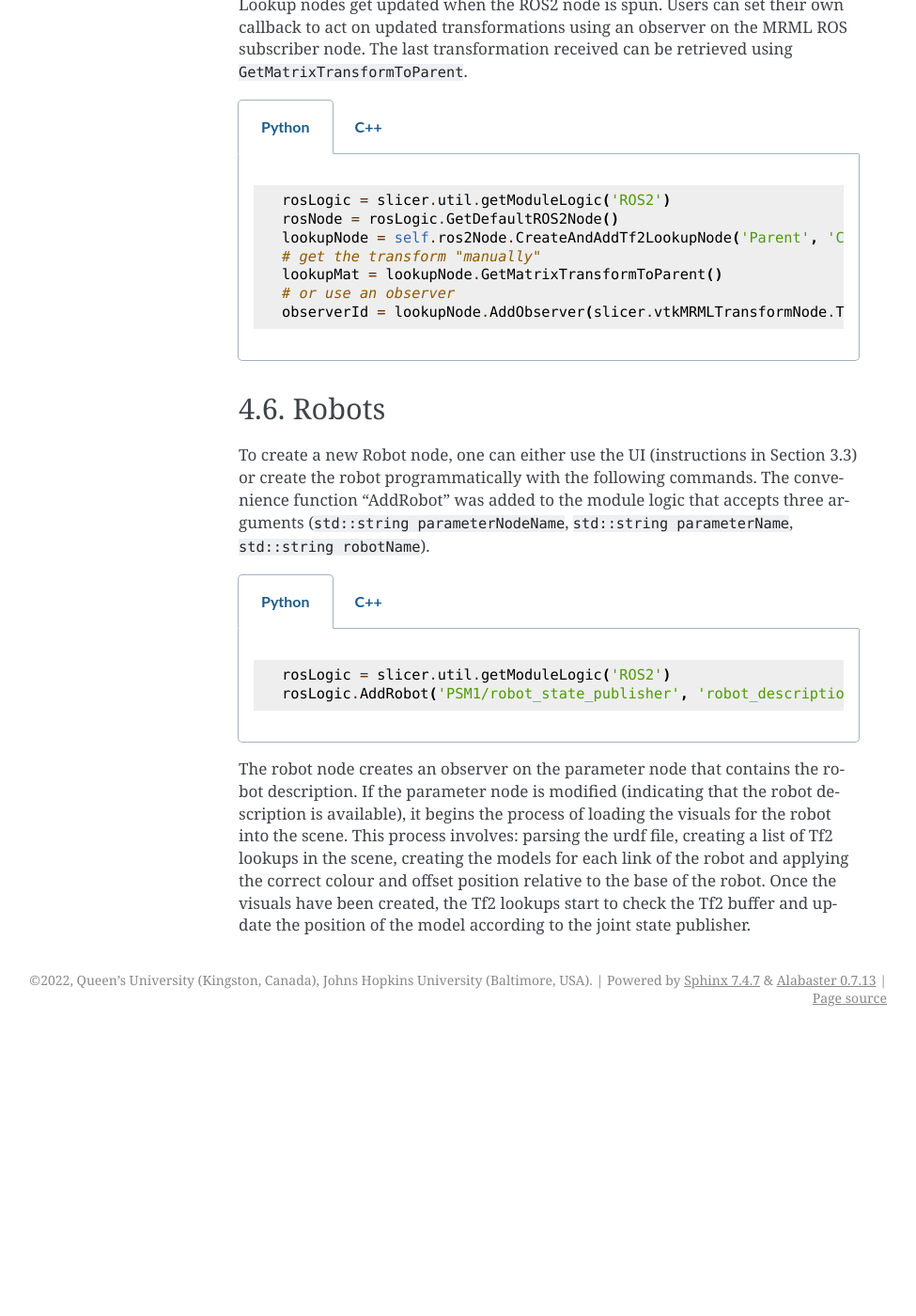
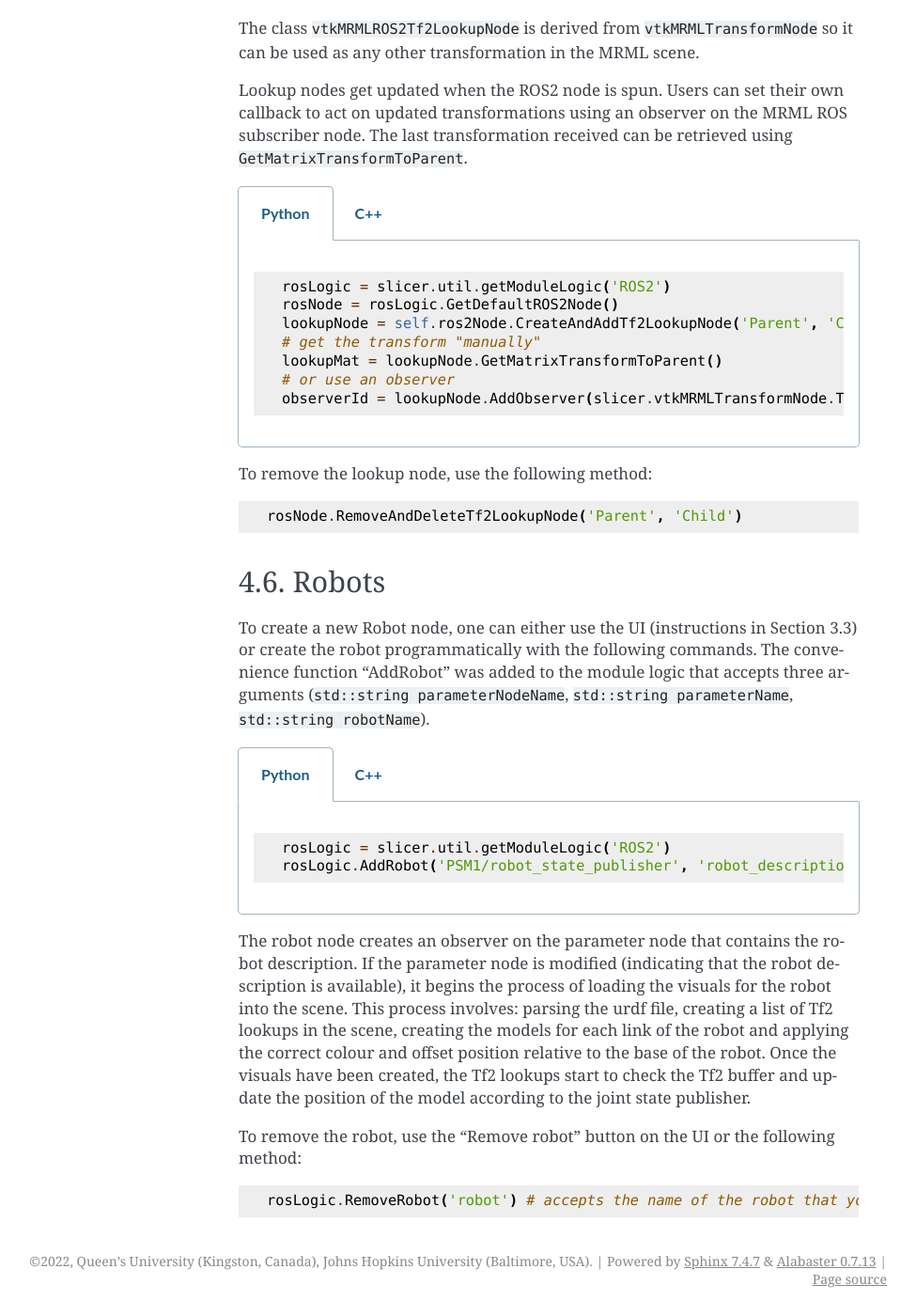
Before and after one commit to rosmed/slicer_ros2_module, a Sphinx documentation site: the page built from docs/pages/mrml-ros-nodes.rst, in a window 1280 px wide and 1400 px high, scrolled down 8301 px. Shown: the whole window at 94% size, without its empty margins (166-1141 px from the left). Built offline with Sphinx 7.4.7, drawn with Linux system fonts in a browser that asks for light colours; before the commit the page ends 9402 px from its top, so only the background shows below that; some of the changed text lies outside the part shown.

Commit message:
Update mrml-ros-nodes.rst

```diff
--- a/docs/pages/mrml-ros-nodes.rst
+++ b/docs/pages/mrml-ros-nodes.rst
@@ -529,6 +529,12 @@ node is modified.
          broadcastedMat->SetElement(0, 3, 66.0);
          broadcaster->Broadcast(broadcastedMat);
 
+To remove the broadcaster node, use the following method:
+
+.. code-block:: python
+
+   rosNode.RemoveAndDeleteTf2BroadcasterNode('Parent', 'Child')
+
 
 Lookups
 =======
@@ -572,6 +578,13 @@ be retrieved using ``GetMatrixTransformToParent``.
          vtkSmartPointer<vtkMatrix4x4> lookupMat = vtkMatrix4x4::New();
          lookupMat->GetMatrixTransformToParent(lookupMat);
 
+To remove the lookup node, use the following method:
+
+.. code-block:: python
+
+   rosNode.RemoveAndDeleteTf2LookupNode('Parent', 'Child')
+
+
 ======
 Robots
 ======
@@ -596,3 +609,9 @@ To create a new Robot node, one can either use the UI (instructions in Section 3
          robot->AddToROS2Node(rosNode->GetID(), "PSM1/robot_state_publisher", "robot_description", "PSM");
 
 The robot node creates an observer on the parameter node that contains the robot description. If the parameter node is modified (indicating that the robot description is available), it begins the process of loading the visuals for the robot into the scene. This process involves: parsing the urdf file, creating a list of Tf2 lookups in the scene, creating the models for each link of the robot and applying the correct colour and offset position relative to the base of the robot. Once the visuals have been created, the Tf2 lookups start to check the Tf2 buffer and update the position of the model according to the joint state publisher.
+
+To remove the robot, use the "Remove robot" button on the UI or the following method:
+
+.. code-block:: python
+
+   rosLogic.RemoveRobot('robot') # accepts the name of the robot that you want to delete as a string
```
